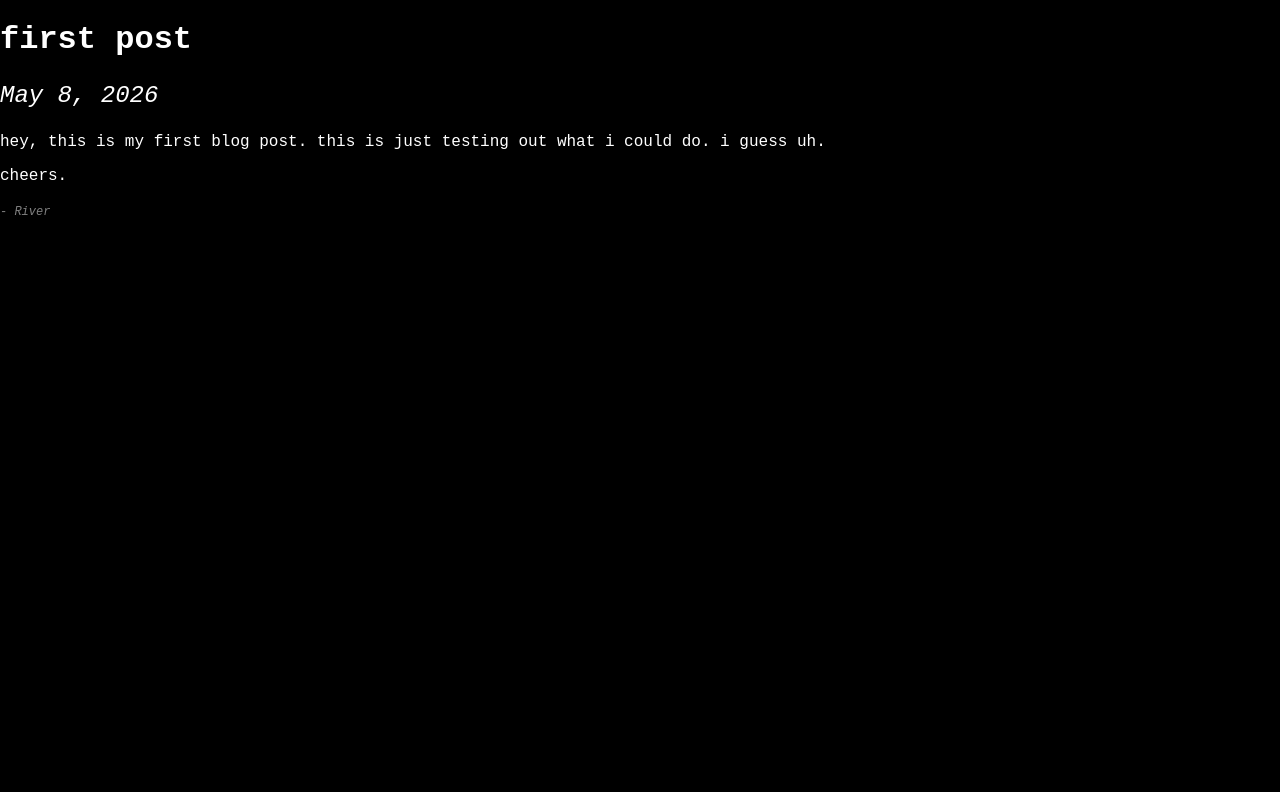
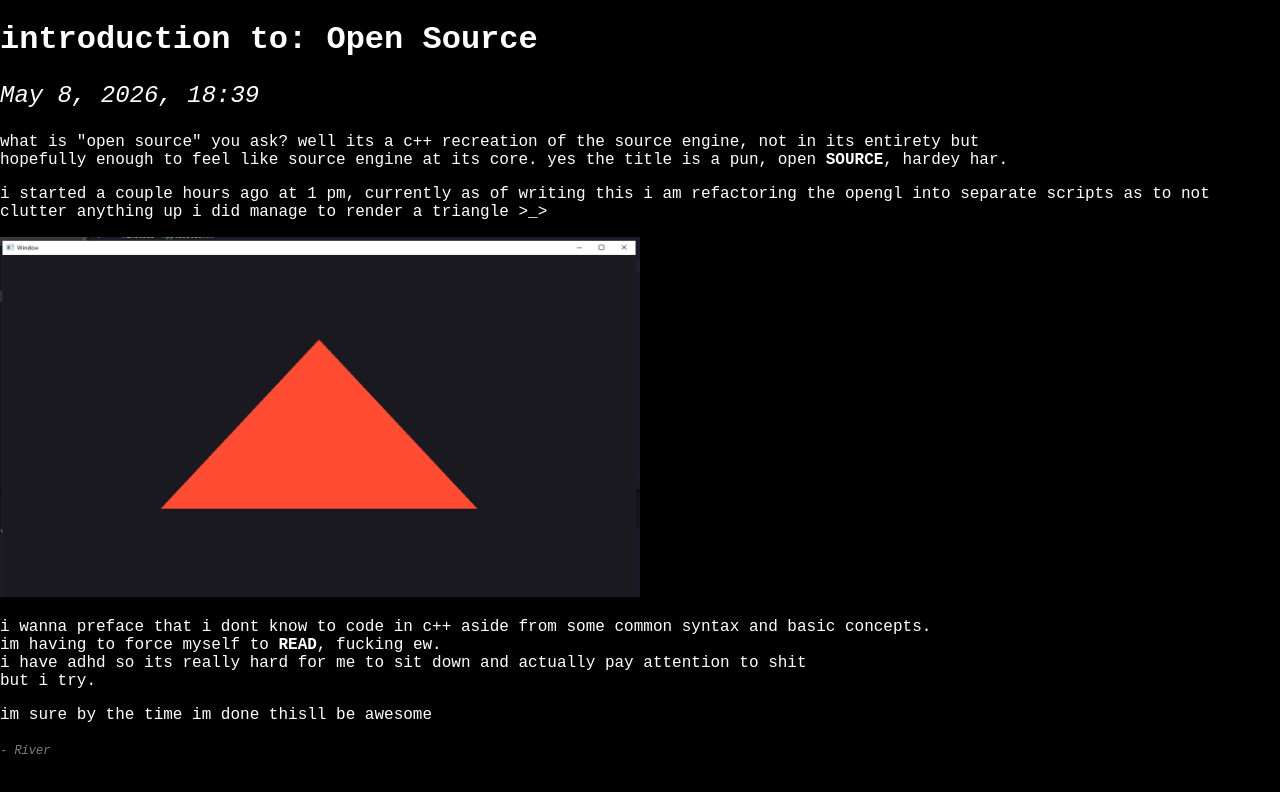
Before and after one commit to RiverWagner/riverwagner.github.io, a plain HTML site: page posts/devlogs/game-engine-development/introduction.html in a window 1280 px wide. Drawn offline with Linux system fonts and the light colour scheme; a web font is replaced by a local one.

Commit message:
added first game dev entry: introduction to Open Source

```diff
--- a/posts/devlogs/game-engine-development/introduction.html
+++ b/posts/devlogs/game-engine-development/introduction.html
@@ -20,19 +20,32 @@
 
 <div class="post">
 
-    <h1>first post</h1>
+    <h1>introduction to: Open Source</h1>
 
     <p class="date">
-        May 8, 2026
+        May 8, 2026, 18:39
     </p>
 
     <p>
-        hey, this is my first blog post. this is just testing out what i could do. i guess uh.
+        what is "open source" you ask? well its a c++ recreation of the source engine, not in its entirety but<br>
+        hopefully enough to feel like source engine at its core. yes the title is a pun, open <strong>SOURCE</strong>, hardey har.
+        </p>
+    <p>
+        i started a couple hours ago at 1 pm, currently as of writing this i am refactoring the opengl into separate scripts as to not clutter anything up
+        i did manage to render a triangle >_>
+    </p>
+    <img src="../../../images/gamedev/05-08-2026_GameDevBlog1.png" alt="triangle :3" width="640" height="360">
+    <p>
+        i wanna preface that i dont know to code in c++ aside from some common syntax and basic concepts.<br>
+        im having to force myself to <b>READ</b>, fucking ew.<br>
+        i have adhd so its really hard for me to sit down and actually pay attention to shit<br>
+        but i try.
+    </p>
+    <p>
+        im sure by the time im done thisll be awesome
     </p>
 
-    <p>
-        cheers.
-    </p>
+
 </div>
 <div class="signature">
     <p>
```
Also changed, not shown: index.html (+2 -2 lines), images/gamedev/05-08-2026_GameDevBlog1.png (added).
